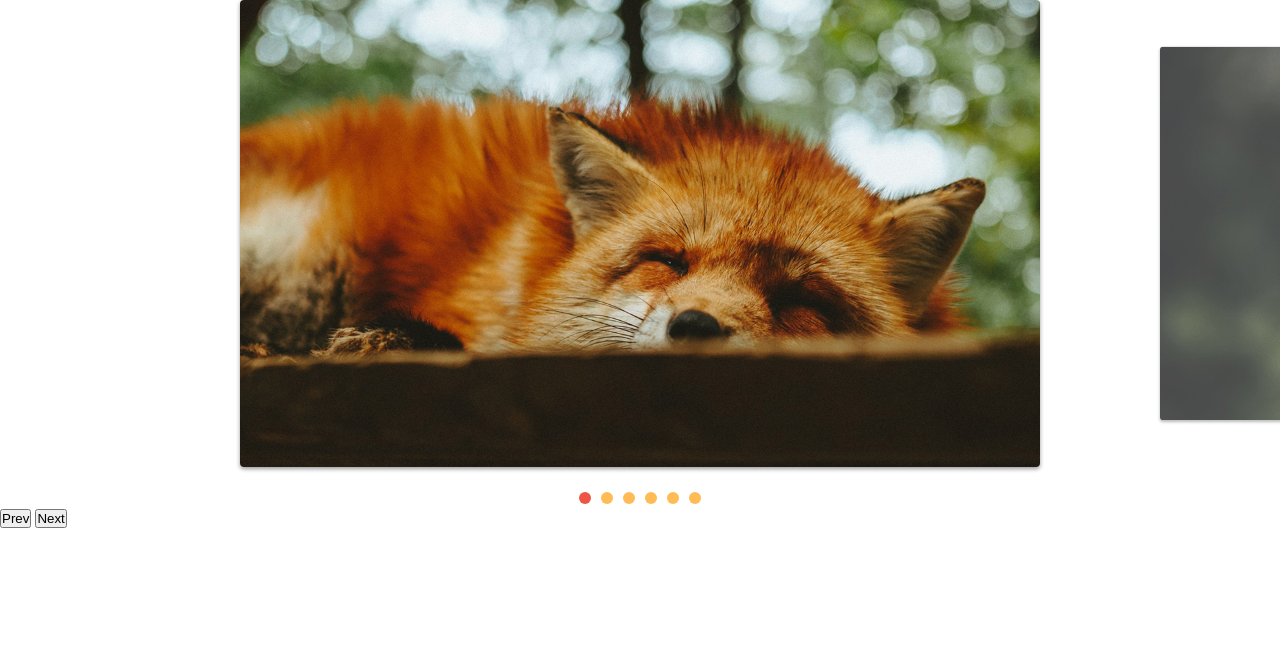
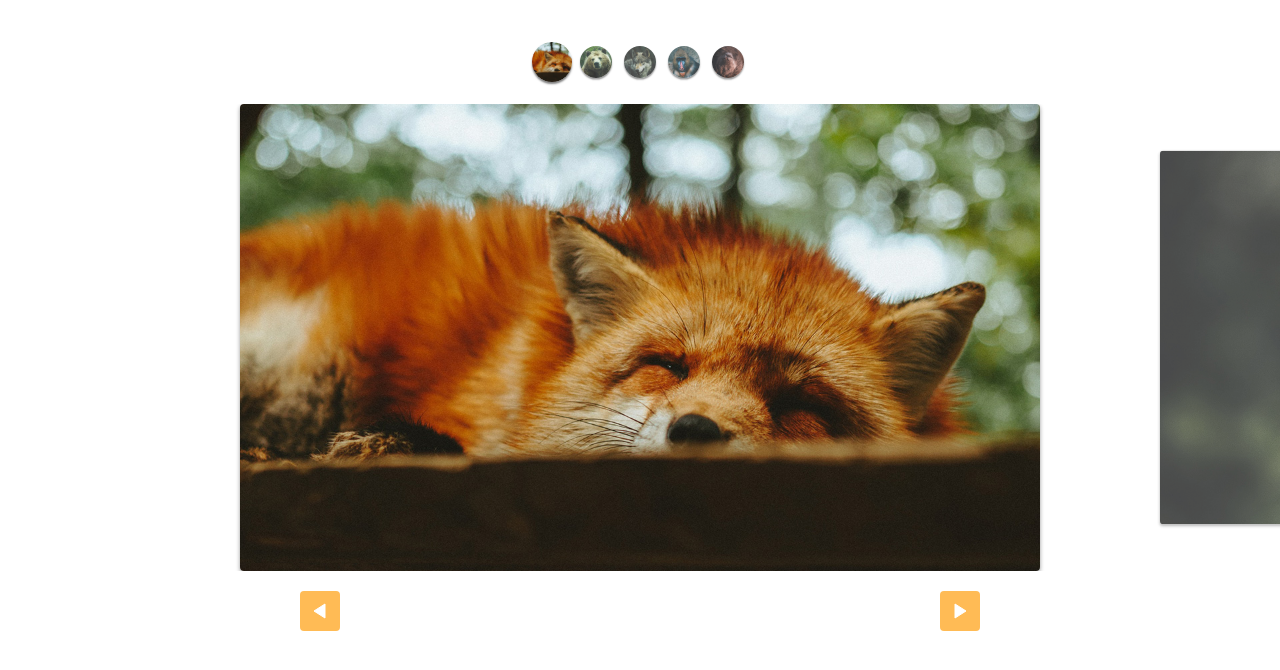
Before and after one commit to VictorKLing/slide-animais, a plain HTML site: page index.html in a window 1280 px wide. Drawn offline with Linux system fonts and the light colour scheme.

Commit message:
Slide Finalizado

```diff
--- a/css/style.css
+++ b/css/style.css
@@ -55,3 +55,42 @@ img{
 [data-control="slide"] li a:hover{
     background-color: #e54;
 }
+.custom-controls{
+    display: flex;
+    justify-content: center;
+    margin-top: 40px;
+    margin-bottom: 20px;
+    flex-wrap: wrap;
+}
+.custom-controls li{
+    opacity: .8;
+    transform: scale(.8);
+    width: 40px;
+    height: 40px;
+    border-radius: 50%;
+    overflow: hidden;
+    margin: 2px;
+    box-shadow: 0 2px 2px rgba(0, 0, 0, .5);
+    transition: .3s;
+}
+.custom-controls li.active{
+    opacity: 1;
+    transform: scale(1);
+}
+.arrow-nav{
+    display: flex;
+    justify-content: space-around;
+    margin: 20px 0px;
+}
+.arrow-nav button{
+    cursor: pointer;
+    border: none;
+    border-radius: 4px;
+    color: #fff;
+    width: 40px;
+    height: 40px;
+    background: #fb5 url(../img/arrow.svg) center center no-repeat;
+}
+.arrow-nav button.prev{
+    transform: rotate(0180deg);
+}
--- a/index.html
+++ b/index.html
@@ -7,6 +7,13 @@
     <link rel="stylesheet" href="./css/style.css">
 </head>
 <body>
+    <ul class="custom-controls">
+        <li><img src="./img/foto1-thumb.jpg" alt=""></li>
+        <li><img src="./img/foto3-thumb.jpg" alt=""></li>
+        <li><img src="./img/foto4-thumb.jpg" alt=""></li>
+        <li><img src="./img/foto5-thumb.jpg" alt=""></li>
+        <li><img src="./img/foto6-thumb.jpg" alt=""></li>
+    </ul>
     <div class="slide-wrapper">
         <ul class="slide">
             <li><img src="./img/foto1.jpg" alt=""></li>
@@ -18,8 +25,8 @@
         </ul>
     </div>
     <div class="arrow-nav">
-        <button class="prev">Prev</button>
-        <button class="next">Next</button>
+        <button class="prev"></button>
+        <button class="next"></button>
     </div>
     <script type="module" src="./js/script.js" ></script>
 </body>
--- a/js/script.js
+++ b/js/script.js
@@ -1,6 +1,6 @@
-import {SlideNav} from './slide.js'
+import SlideNav from './slide.js'
 
 const slide = new SlideNav('.slide', '.slide-wrapper')
 slide.init();
 slide.addArrow('.prev', '.next');
-slide.addControl();
+slide.addControl('.custom-controls');
--- a/js/slide.js
+++ b/js/slide.js
@@ -154,7 +154,7 @@ export class Slide {
     }
 }
 
-export class SlideNav extends Slide {
+export default class SlideNav extends Slide {
 
     constructor(slide, wrapper) {
         super(slide, wrapper);
```
